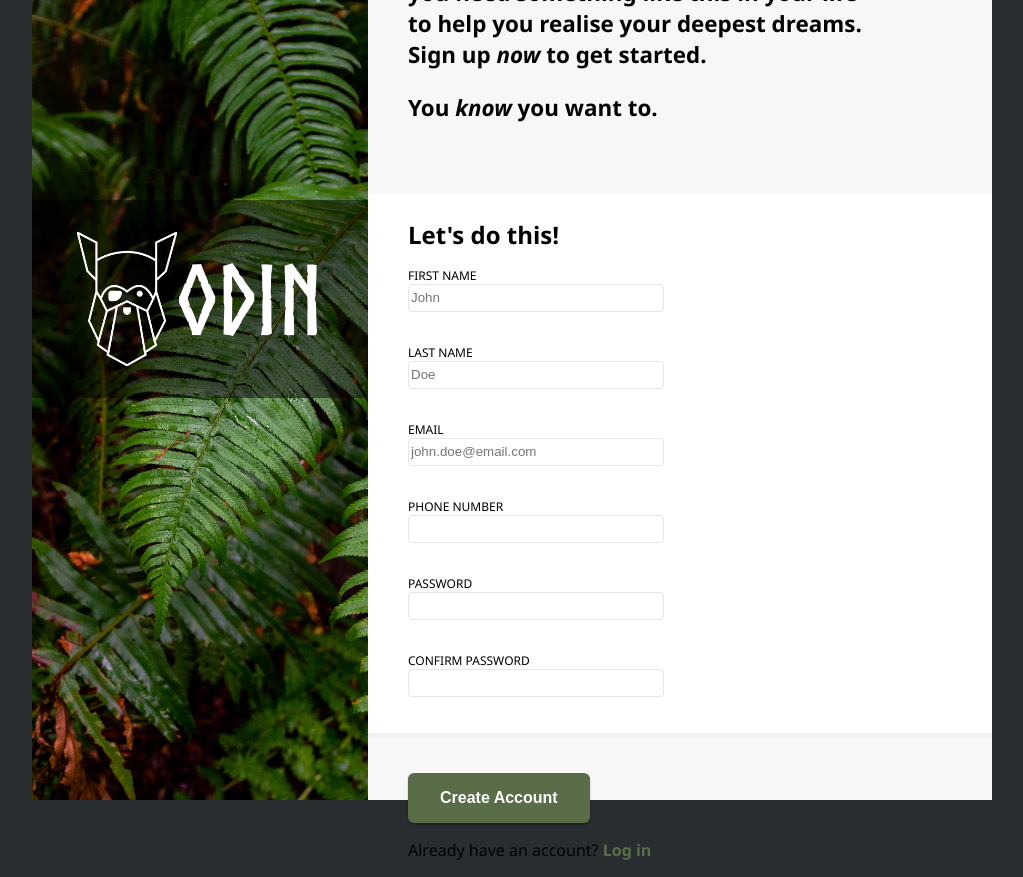
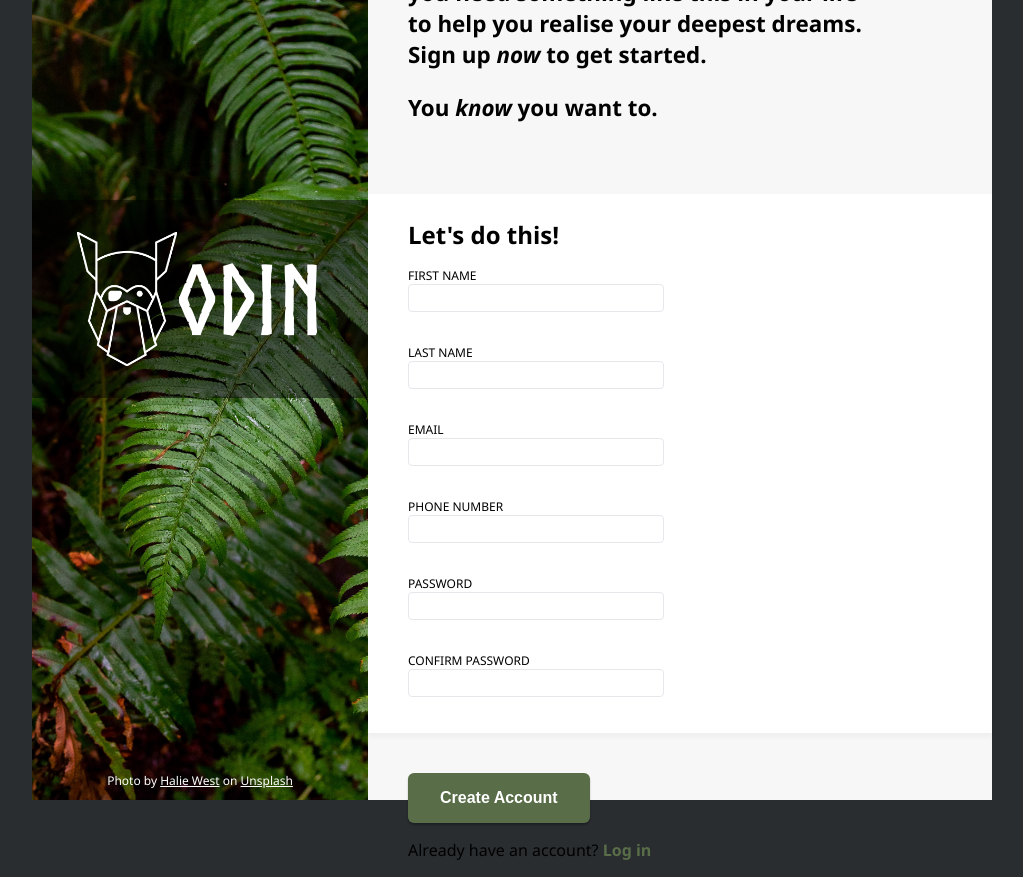
Before and after one commit to gigipink1/sign-up-form, a plain HTML site: page index.html in a window 1280 px wide. Shown: the whole page, without its empty margins (128-1151 px from the left). Drawn offline with Linux system fonts and the light colour scheme; files whose address does not match are found by name.

Commit message:
Add credit link for sidebar image

```diff
--- a/index.html
+++ b/index.html
@@ -13,6 +13,8 @@
                 <img src="images/odin-lined.png" class="logo-img">
                 ODIN
             </div>
+            <p>Photo by <a href="https://unsplash.com/@haliewestphoto?utm_content=creditCopyText&utm_medium=referral&utm_source=unsplash">Halie West</a> on <a href="https://unsplash.com/photos/green-leaf-plant-in-close-up-photography-25xggax4bSA?utm_content=creditCopyText&utm_medium=referral&utm_source=unsplash">Unsplash</a>
+            </p>
         </section>
         <section class="content">
             <header>
@@ -29,15 +31,15 @@
                     <li>
 
                         <label for="fname">FIRST NAME</label>
-                        <input type="text" id="fname" name="first_name" placeholder="John">
+                        <input type="text" id="fname" name="first_name">
                     </li>
                     <li>
                         <label for="lname">LAST NAME</label>
-                        <input type="text" id="lname" name="last_name" placeholder="Doe">
+                        <input type="text" id="lname" name="last_name">
                     </li>
                     <li>
                         <label for="email">EMAIL</label>
-                        <input type="email" id="email" name="email" placeholder="john.doe@email.com">
+                        <input type="email" id="email" name="email">
                     </li>
                     <li>
                         <label for="phone">PHONE NUMBER</label>
--- a/style.css
+++ b/style.css
@@ -52,6 +52,20 @@ header p, h3, .links {
     padding: 32px 0;
     font-family: norseBold;
 }
+
+.sidebar p {
+    color:white;
+    font-size:12px;
+    text-align: center;
+    position: relative;
+    top:95%
+}
+
+p a{
+    color:white;
+}
+
+
 
 
 /* content styling */
@@ -138,13 +152,13 @@ button:active{
     background-color:#37462b
 }
 
-a {
+.links a {
     color: #596d48;
     font-weight: bold;
     text-decoration: none;
 }
 
-a:active {
+.links a:active {
     color:#37462b;
 }
 
@@ -172,10 +186,6 @@ input + span {
 
   }
 
-  input:invalid {
-    border: 2px solid red;
-  }
-
   input:invalid + span::before {
     content: "Password must have 8 characters, a number and a capital";
     color: red;
```
